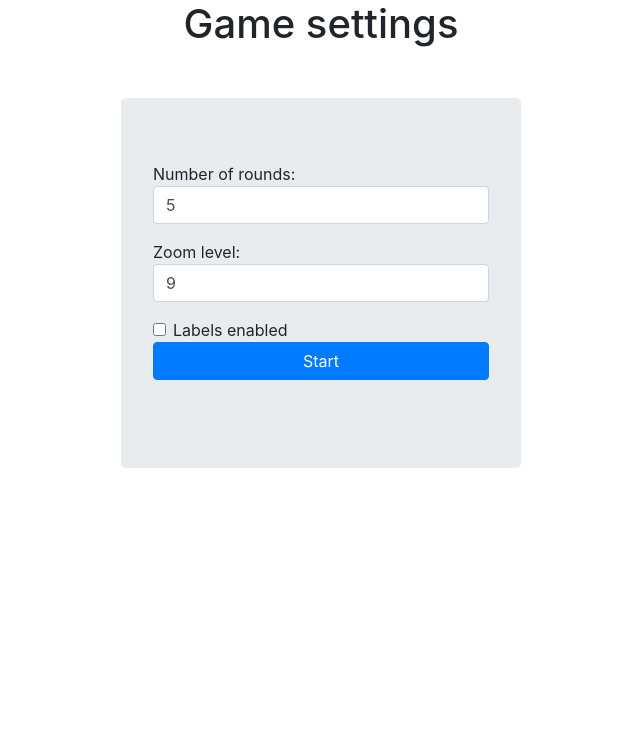
After one commit to Macbor811/map-guessing, a Flask app: template templates/game_settings.html in a window 1280 px wide. The commit adds this page. Shown: the top 749 px of the page, without its empty margins (319-959 px from the left). Run offline with Flask 2, Linux system fonts and the light colour scheme; the template is opened without the code that fills it, so the values that code supplies are empty; parts of the project's set-up code (start-up, migrations or seed data) failed here and were passed over; some libraries are stand-ins or nearby versions.

Commit message:
Add settings customization

```diff
--- a/app.py
+++ b/app.py
@@ -1,5 +1,6 @@
 import asyncio
 import re
+from enum import Enum
 from functools import wraps
 
 import PIL
@@ -14,6 +15,7 @@ from flask_session import Session
 
 from config import Configuration
 from coordinates import random_coords, random_coords_no_ocean, Coordinates
+from session_property import SessionProperty
 
 app = Flask(__name__)
 Bootstrap(app)
@@ -25,7 +27,7 @@ BING_KEY = Configuration().BING_KEY
 def auth_required(func):
     @wraps(func)
     def decorated(*args, **kwargs):
-        if 'user' not in session:
+        if SessionProperty.AUTH_USER.value not in session:
             return redirect(url_for('login'))
         return func(*args, **kwargs)
     return decorated
@@ -37,20 +39,38 @@ def parse_leaflet_latlng(text: str) -> Coordinates:
     return Coordinates(float(match.group(1)), float(match.group(2)))
 
 
+@app.route('/game-settings', methods=['GET', 'POST'])
+@auth_required
+def game_settings():
+    if request.method == 'GET':
+        return render_template('game_settings.html')
+    else:
+        zoom = request.form['zoom']
+        rounds_count = request.form['roundsCount']
+        labels_enabled = 'labelsEnabled' in request.form
+
+        SessionProperty.SETTINGS_ZOOM.set(int(zoom))
+        SessionProperty.SETTINGS_LABELS_ENABLED.set(labels_enabled)
+        SessionProperty.SETTINGS_ROUNDS_COUNT.set(int(rounds_count))
+
+        return redirect(url_for('game'))
+
+
 @app.route('/round/result')
 @auth_required
 def round_result():
-    actual: Coordinates = session['actual_coords']
-    guessed: Coordinates = session['guessed_coords']
+    actual: Coordinates = SessionProperty.GAME_ACTUAL_COORDS.get()
+    guessed: Coordinates = SessionProperty.GAME_GUESSED_COORDS.get()
 
     dist = round(distance(actual.to_tuple(), guessed.to_tuple()).meters / 1000, 2)
-    session['round_number'] = session.get('round_number', 0) + 1
-    session['score'] = session.get('score', 0.0) + dist
+    SessionProperty.GAME_ROUND_NUMBER.set(SessionProperty.GAME_ROUND_NUMBER.get(0) + 1)
+    SessionProperty.GAME_SCORE.set(SessionProperty.GAME_SCORE.get(0.0) + dist)
 
     return render_template('round_result.html',
-                           actual_coords=session['actual_coords'],
-                           guessed_coords=session['guessed_coords'],
-                           round_number=session['round_number'],
+                           actual_coords=SessionProperty.GAME_ACTUAL_COORDS.get(),
+                           guessed_coords=SessionProperty.GAME_GUESSED_COORDS.get(),
+                           round_number=SessionProperty.GAME_ROUND_NUMBER.get(),
+                           rounds_count=SessionProperty.SETTINGS_ROUNDS_COUNT.get(),
                            distance=dist,
                            bing_key=BING_KEY
                            )
@@ -60,19 +80,29 @@ def round_result():
 @auth_required
 def game_round():
     selected_coords = request.form['selectedCoords']
-    session['guessed_coords'] = parse_leaflet_latlng(selected_coords)
+    SessionProperty.GAME_GUESSED_COORDS.set(parse_leaflet_latlng(selected_coords))
     return redirect(url_for('round_result'))
 
 
 @app.route('/game')
 @auth_required
 def game():
-    if session.get('round_number', 0) >= 5:
-        session['round_number'] = 0
-        return render_template('game_result.html', score=session.get('score', 0.0))
+    rounds_count = SessionProperty.SETTINGS_ROUNDS_COUNT.get(5)
+    SessionProperty.SETTINGS_ROUNDS_COUNT.set(rounds_count)
+
+    if SessionProperty.GAME_ROUND_NUMBER.get(0) >= rounds_count:
+        SessionProperty.GAME_ROUND_NUMBER.set(0)
+
+        SessionProperty.SETTINGS_ZOOM.clear()
+        SessionProperty.SETTINGS_LABELS_ENABLED.clear()
+        SessionProperty.SETTINGS_ROUNDS_COUNT.clear()
+
+        return render_template('game_result.html', score=SessionProperty.GAME_SCORE.get(0.0))
     coords = random_coords_no_ocean()
-    session['actual_coords'] = coords
-    return render_template('round.html', coords=coords, bing_key=BING_KEY)
+    SessionProperty.GAME_ACTUAL_COORDS.set(coords)
+    zoom = SessionProperty.SETTINGS_ZOOM.get(9)
+    labels_enabled = SessionProperty.SETTINGS_LABELS_ENABLED.get(True)
+    return render_template('round.html', coords=coords, zoom=zoom, labels_enabled=labels_enabled, bing_key=BING_KEY)
 
 
 @app.route('/login', methods=['GET', 'POST'])
@@ -89,7 +119,7 @@ def login():
             return render_template('login.html', message=f'User ${username} does not exist')
         else:
             if user[1] == password:
-                session['user'] = username
+                SessionProperty.AUTH_USER.set(username)
                 if username == 'admin':
                     session['is_admin'] = True
                 else:
--- /dev/null
+++ b/templates/game_settings.html
@@ -0,0 +1,37 @@
+<html>
+
+<head>
+    <link rel="stylesheet" href="https://maxcdn.bootstrapcdn.com/bootstrap/4.5.2/css/bootstrap.min.css">
+    <script src="https://maxcdn.bootstrapcdn.com/bootstrap/4.5.2/js/bootstrap.min.js"></script>
+    <style type="text/css">
+        .login-form {
+            width: 400px;
+            margin: 50px auto;
+        }
+    </style>
+</head>
+<body>
+    <h1 class="text-center">
+        Game settings
+    </h1>
+    <div class="jumbotron login-form">
+        <form method=post action="/game-settings">
+        <div class="form-group">
+            Number of rounds: <input class="form-control" type=number name=roundsCount min="1" max="10" value="5">
+        </div>
+        <div class="form-group">
+            Zoom level: <input class="form-control" type=number name=zoom min="0" max="18" value="9">
+        </div>
+        <div class="form-check">
+            <input class="form-check-input" type=checkbox name=labelsEnabled>
+            <label class="form-check-label" for="labelsEnabled">Labels enabled</label>
+        </div>
+        <div class="form-group">
+           <input class="btn btn-primary btn-block"  value="Start" type=submit>
+        </div>
+    </form>
+    <label>{{message or ''}}</label>
+    </div>
+</body>
+
+</html>
--- a/templates/index.html
+++ b/templates/index.html
@@ -11,6 +11,6 @@
       <h1>Map guessing game</h1>
   </div>
   <a class="btn btn-primary" href="/game">Start game</a>
-
+  <a class="btn btn-primary" href="/game-settings">Custom game</a>
 </body>
 </html>
--- a/templates/round.html
+++ b/templates/round.html
@@ -33,9 +33,11 @@
     const map = L.map('mapRandom', {
         drawControl: true,
         maxBoundsViscosity: 1.0
-    }).setView(coords, 9);
+    }).setView(coords, {{ zoom }});
 
-    const bing = new L.BingLayer("{{ bing_key }}", {imagerySet: 'AerialWithLabelsOnDemand'});
+    const imagerySet = {% if labels_enabled %} 'AerialWithLabelsOnDemand' {% else %} 'Aerial' {% endif %}
+
+    const bing = new L.BingLayer("{{ bing_key }}", {imagerySet: imagerySet});
     map.addLayer(bing);
     map.dragging.disable();
     map.touchZoom.disable();
--- a/templates/round_result.html
+++ b/templates/round_result.html
@@ -14,7 +14,7 @@
       <h1>Map guessing game</h1>
   </div>
   <div class="text-center">
-      <h2>Round {{ round_number }} of 5</h2>
+      <h2>Round {{ round_number }} of {{ rounds_count }}</h2>
   </div>
     <div class="d-flex justify-content-center">
         <div id="mapWorld" style="width: 800px; height: 600px;"></div>
```
Also changed, not shown: session_property.py (added, +24 -0 lines).
